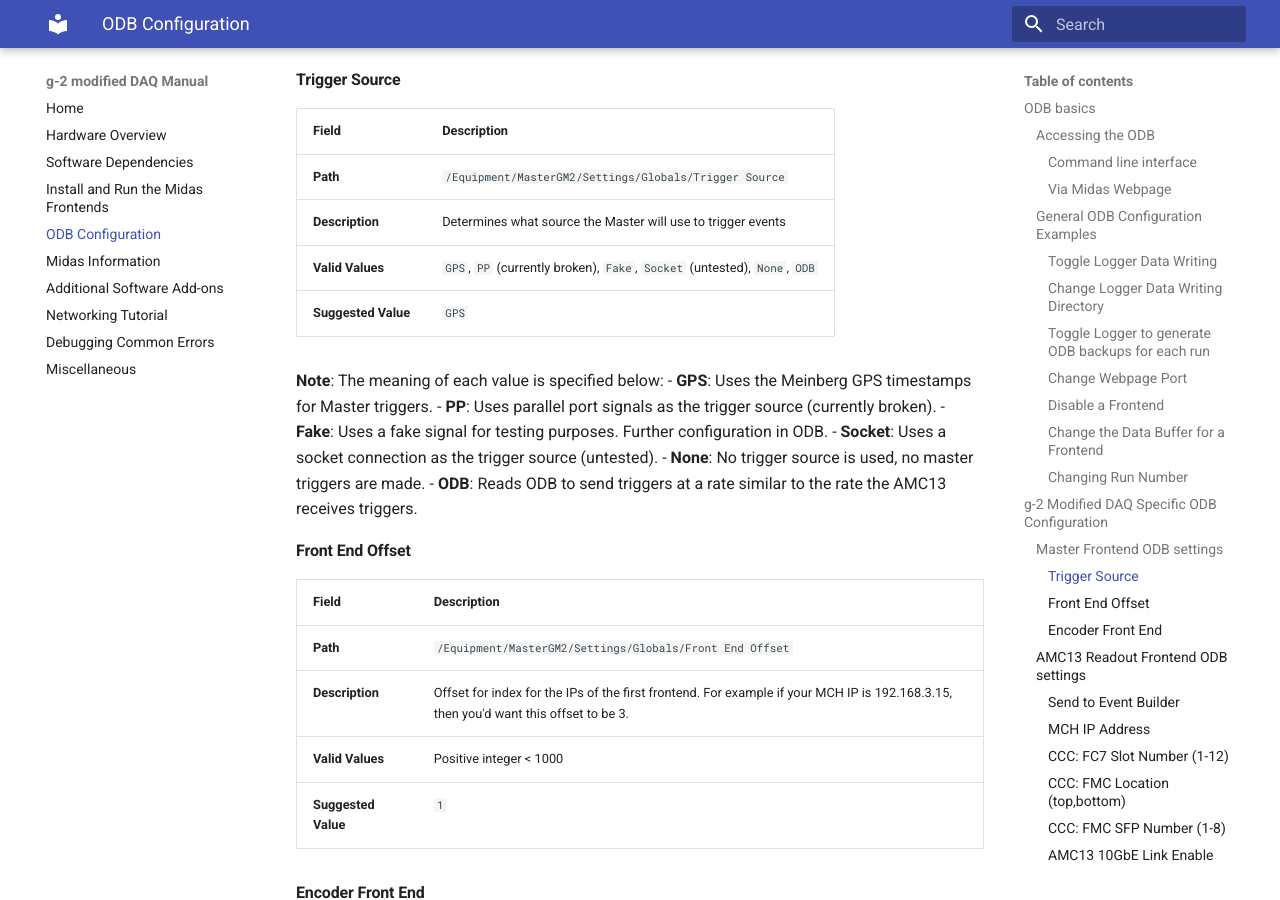
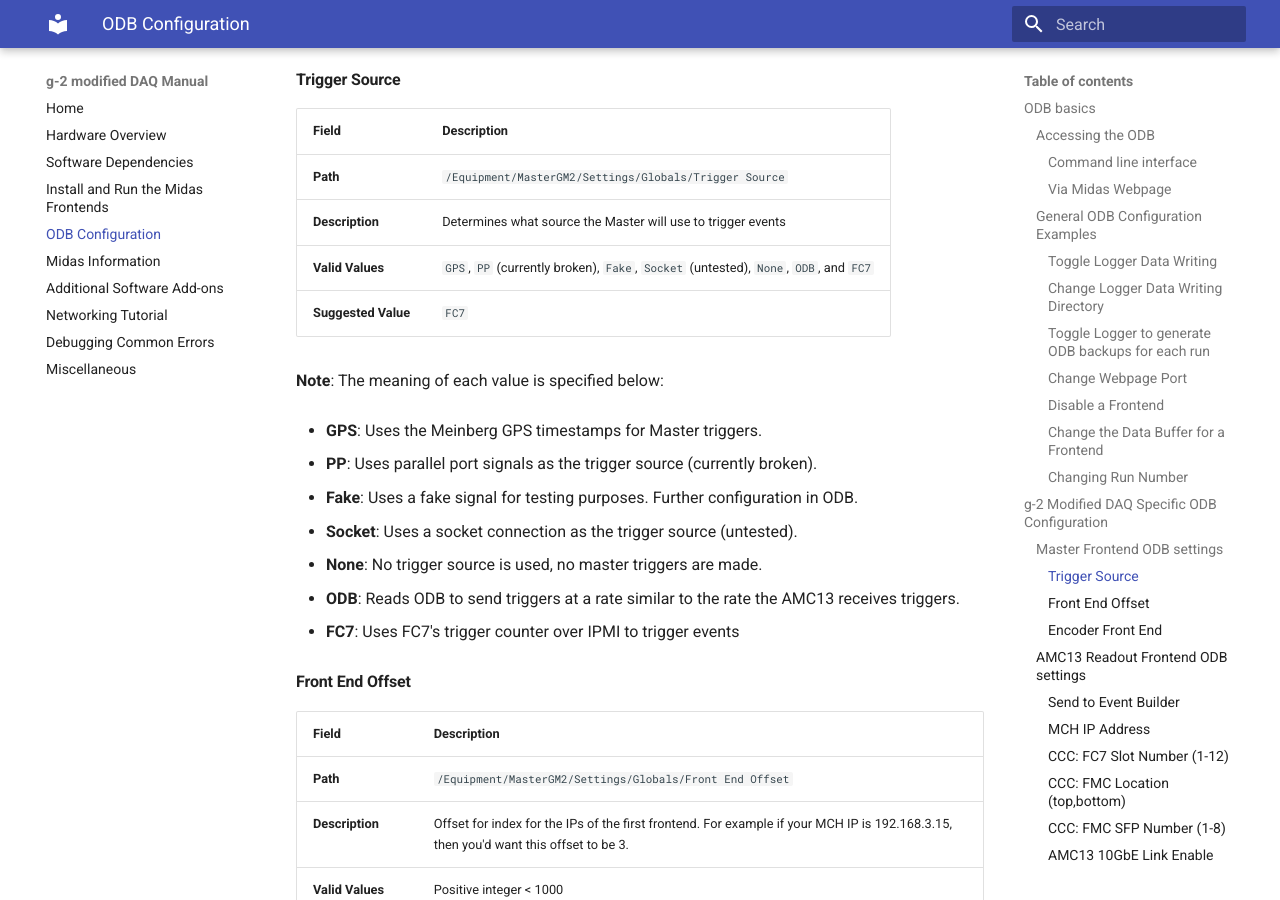
Before and after one commit to jaca230/teststand_daq_manual, an MkDocs documentation site: the page built from docs/odb_config.md, in a window 1280 px wide and 900 px high, scrolled down 1766 px. Built offline with MkDocs 1.6.1 and Material for MkDocs 9.7.7, drawn with Linux system fonts in a browser that asks for light colours.

Commit message:
added script to publish, made manual pdf link internal, updated information about FC7 triggering and the system monitor

```diff
--- a/docs/odb_config.md
+++ b/docs/odb_config.md
@@ -63,16 +63,24 @@ Below are some important settings in the ODB for the g-2 modified DAQ. This is n
 |-----------------|--------------------------------------------------------------------|
 | **Path**           | `/Equipment/MasterGM2/Settings/Globals/Trigger Source`             |
 | **Description**    | Determines what source the Master will use to trigger events       |
-| **Valid Values**   | `GPS`, `PP` (currently broken), `Fake`, `Socket` (untested), `None`, `ODB` |
-| **Suggested Value**| `GPS`                                                              |
+| **Valid Values**   | `GPS`, `PP` (currently broken), `Fake`, `Socket` (untested), `None`, `ODB`, and `FC7` |
+| **Suggested Value**| `FC7`                                                              |
 
 **Note**: The meaning of each value is specified below:
-    - **GPS**: Uses the Meinberg GPS timestamps for Master triggers.
-    - **PP**: Uses parallel port signals as the trigger source (currently broken).
-    - **Fake**: Uses a fake signal for testing purposes. Further configuration in ODB.
-    - **Socket**: Uses a socket connection as the trigger source (untested).
-    - **None**: No trigger source is used, no master triggers are made.
-    - **ODB**: Reads ODB to send triggers at a rate similar to the rate the AMC13 receives triggers.
+
+- **GPS**: Uses the Meinberg GPS timestamps for Master triggers.
+
+- **PP**: Uses parallel port signals as the trigger source (currently broken).
+
+- **Fake**: Uses a fake signal for testing purposes. Further configuration in ODB.
+
+- **Socket**: Uses a socket connection as the trigger source (untested).
+
+- **None**: No trigger source is used, no master triggers are made.
+
+- **ODB**: Reads ODB to send triggers at a rate similar to the rate the AMC13 receives triggers.
+
+- **FC7**: Uses FC7's trigger counter over IPMI to trigger events
 
 #### Front End Offset
 
```
Also changed, not shown: docs/index.md (+1 -1 lines), docs/software_dependencies.md (+1 -1 lines), site/index.html, site/installing_and_building/index.html, site/odb_config/index.html, site/print_page/index.html, site/search/search_index.json, site/software_dependencies/index.html, 4 other files.
